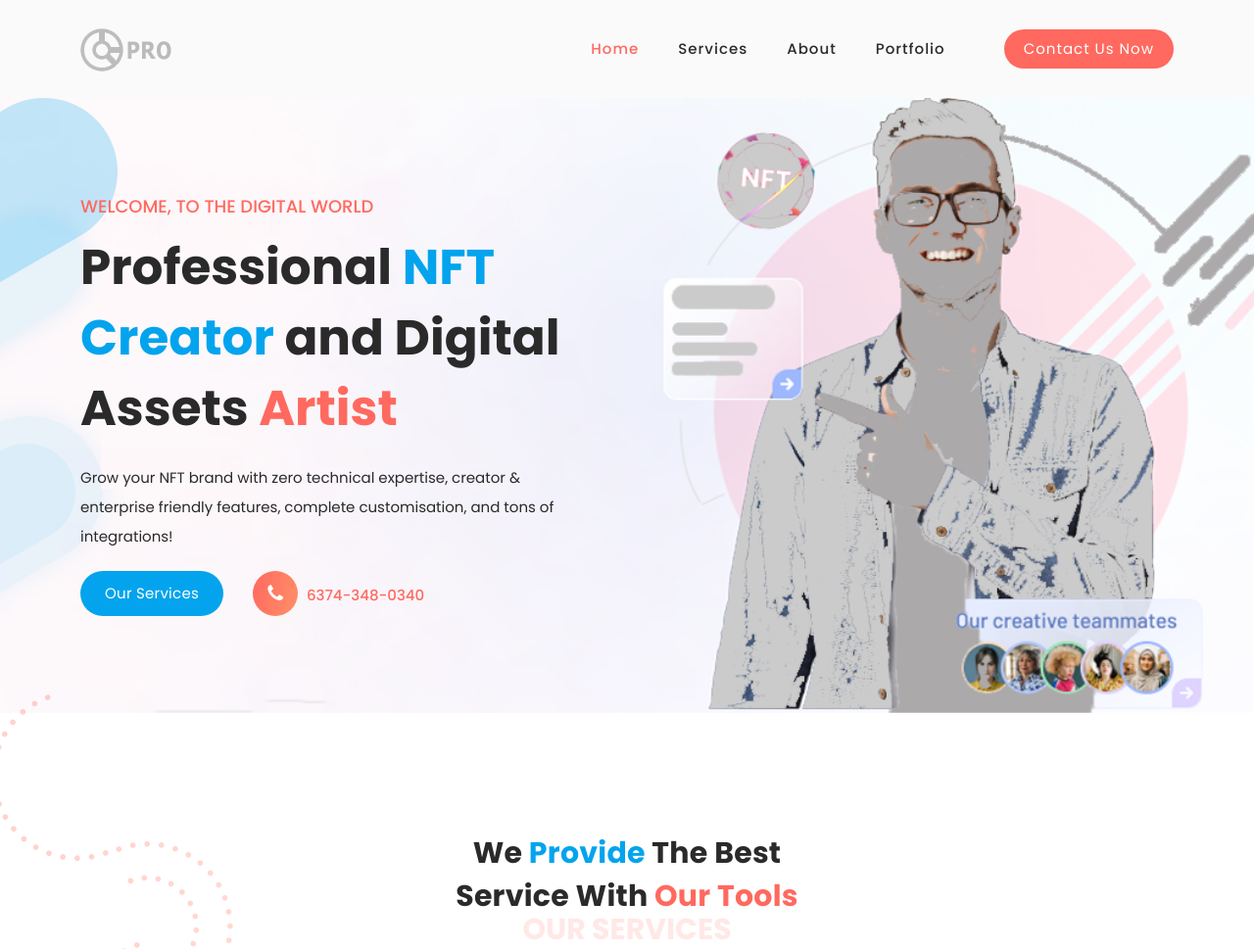
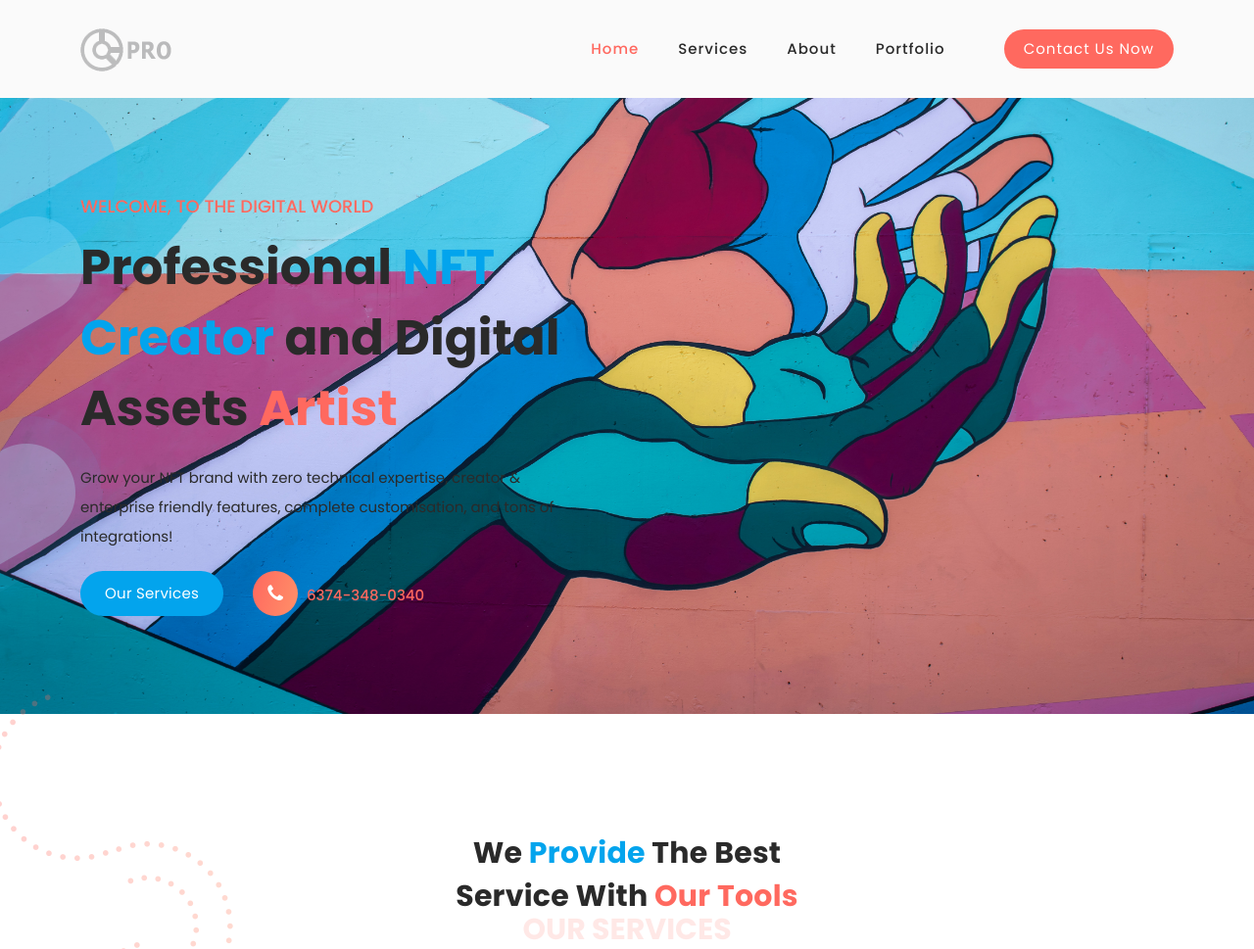
Before and after one commit to dkt147/Bitty_Bobs, a PHP site: page /LAB/ in a window 1280 px wide. Shown: the top 969 px of the page at 98% size. Run offline with PHP 8.4, Linux system fonts and the light colour scheme.

Commit message:
Images updated

```diff
--- a/assets/css/style.css
+++ b/assets/css/style.css
@@ -855,7 +855,7 @@ Banner Style
 */
 
 .main-banner {
-  background: url(../images/header.png) no-repeat center;
+  background: url(../images/header.jpg) no-repeat center;
   background-size: cover;
   padding: 200px 0px 100px;
   position: relative;
```
Also changed, not shown: assets/images/header.jpg (added).
